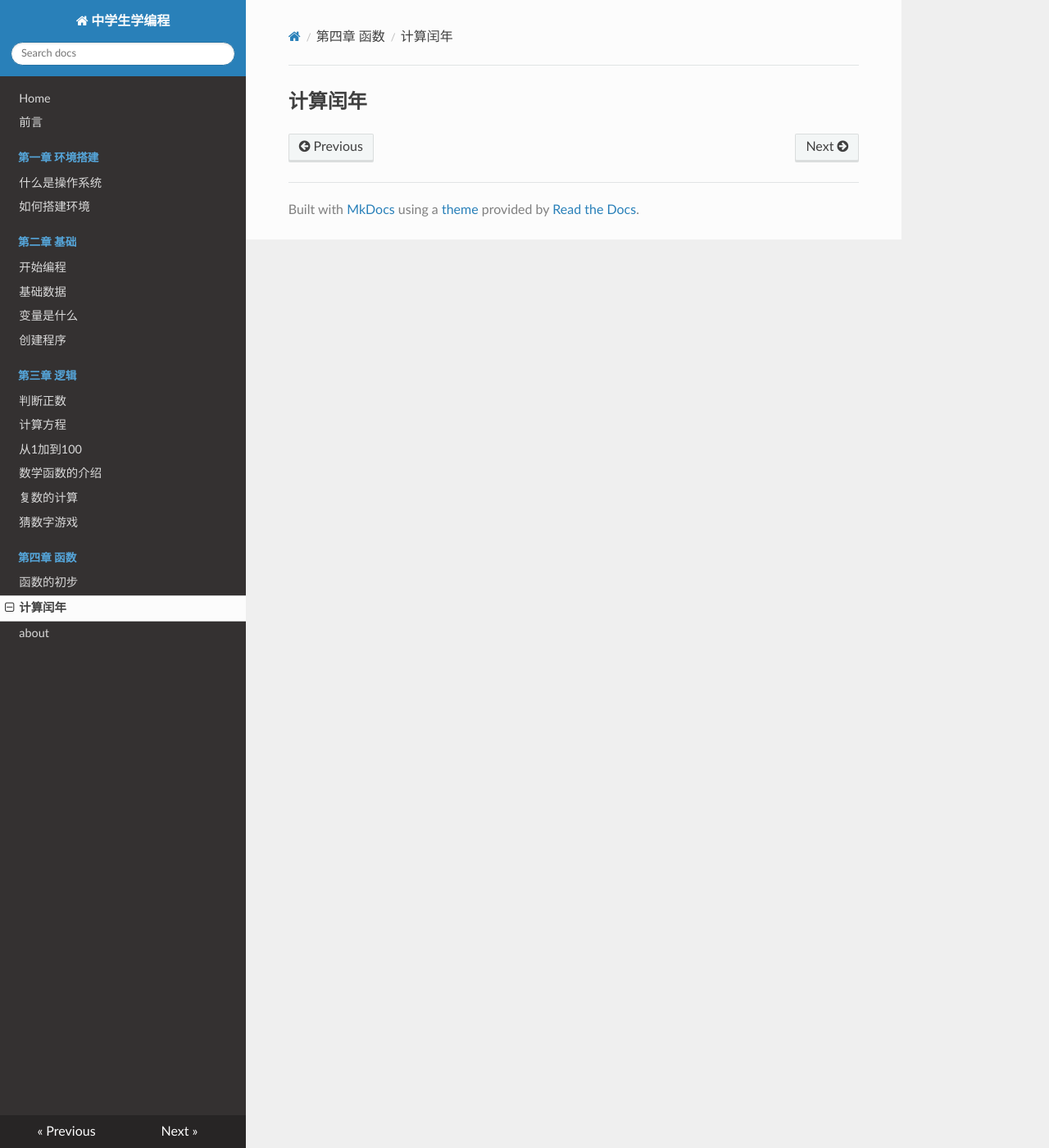
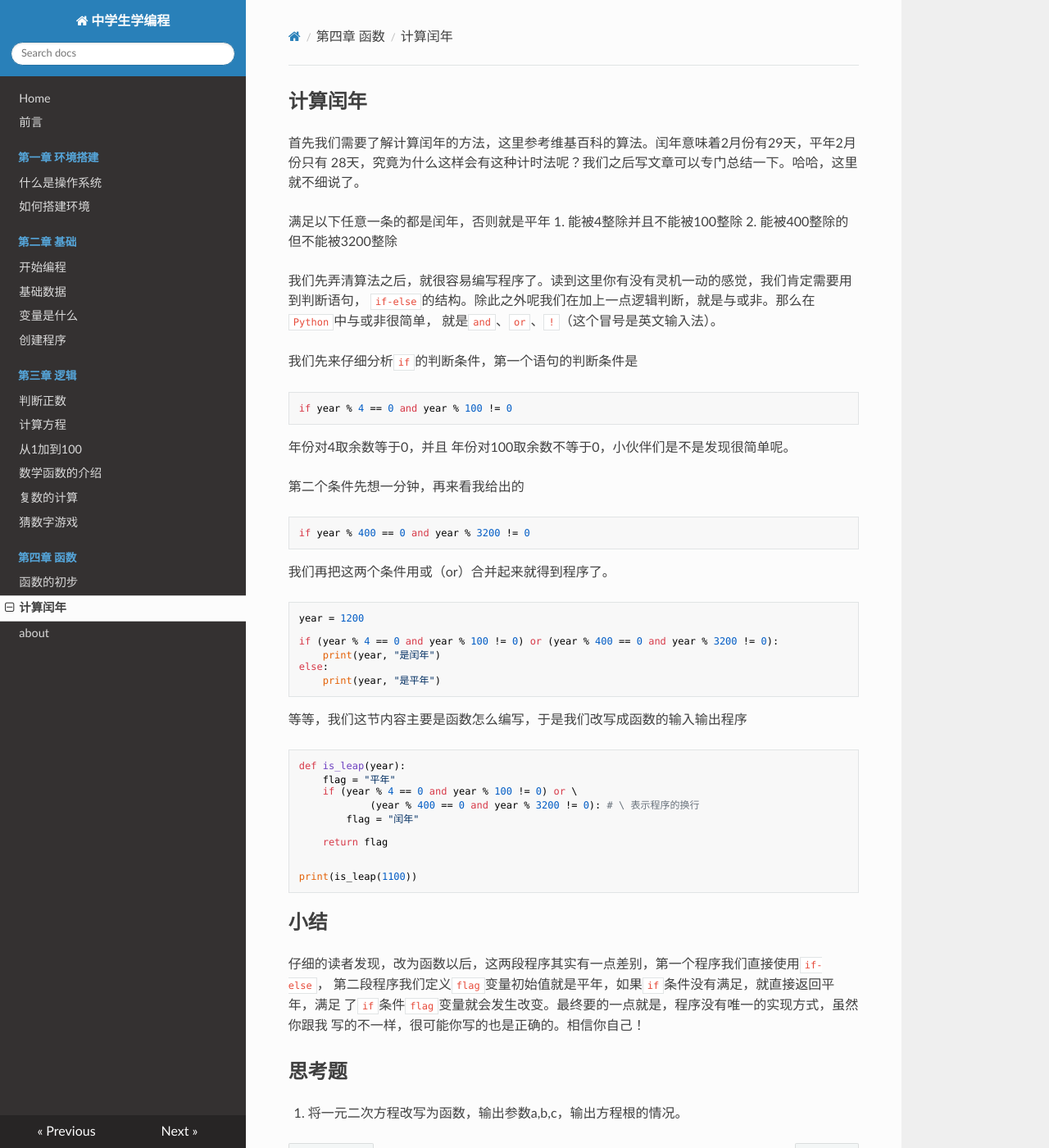
Before and after one commit to MonicaCat/notebook, an MkDocs documentation site: the page built from docs/第4章/4.2 计算闰年.md, in a window 1280 px wide and 1400 px high. Shown: the whole window at 82% size. Built offline with MkDocs 1.6.1, drawn with Linux system fonts in a browser that asks for light colours; nearby versions of some CDN libraries.

Commit message:
添加内容

````diff
--- a/docs/第4章/4.2 计算闰年.md
+++ b/docs/第4章/4.2 计算闰年.md
@@ -1 +1,57 @@
 ## 计算闰年
+首先我们需要了解计算闰年的方法，这里参考维基百科的算法。闰年意味着2月份有29天，平年2月份只有
+28天，究竟为什么这样会有这种计时法呢？我们之后写文章可以专门总结一下。哈哈，这里就不细说了。
+
+满足以下任意一条的都是闰年，否则就是平年
+1. 能被4整除并且不能被100整除
+2. 能被400整除的但不能被3200整除
+
+我们先弄清算法之后，就很容易编写程序了。读到这里你有没有灵机一动的感觉，我们肯定需要用到判断语句，
+`if-else`的结构。除此之外呢我们在加上一点逻辑判断，就是与或非。那么在`Python`中与或非很简单，
+就是`and`、`or`、`!`（这个冒号是英文输入法）。
+
+我们先来仔细分析`if`的判断条件，第一个语句的判断条件是
+```python
+if year % 4 == 0 and year % 100 != 0
+```
+年份对4取余数等于0，并且 年份对100取余数不等于0，小伙伴们是不是发现很简单呢。
+
+第二个条件先想一分钟，再来看我给出的
+
+```python
+if year % 400 == 0 and year % 3200 != 0
+```
+
+我们再把这两个条件用或（or）合并起来就得到程序了。
+
+```python
+year = 1200
+
+if (year % 4 == 0 and year % 100 != 0) or (year % 400 == 0 and year % 3200 != 0):
+    print(year, "是闰年")
+else:
+    print(year, "是平年")
+```
+等等，我们这节内容主要是函数怎么编写，于是我们改写成函数的输入输出程序
+
+```python
+def is_leap(year):
+    flag = "平年"
+    if (year % 4 == 0 and year % 100 != 0) or \
+            (year % 400 == 0 and year % 3200 != 0): # \ 表示程序的换行
+        flag = "闰年"
+
+    return flag
+
+
+print(is_leap(1100))
+```
+
+## 小结
+仔细的读者发现，改为函数以后，这两段程序其实有一点差别，第一个程序我们直接使用`if-else`，
+第二段程序我们定义`flag`变量初始值就是平年，如果`if`条件没有满足，就直接返回平年，满足
+了`if`条件`flag`变量就会发生改变。最终要的一点就是，程序没有唯一的实现方式，虽然你跟我
+写的不一样，很可能你写的也是正确的。相信你自己！
+
+## 思考题
+1. 将一元二次方程改写为函数，输出参数a,b,c，输出方程根的情况。
````
Also changed, not shown: docs/第4章/4.3 计算圆周率.md (added, +14 -0 lines).
